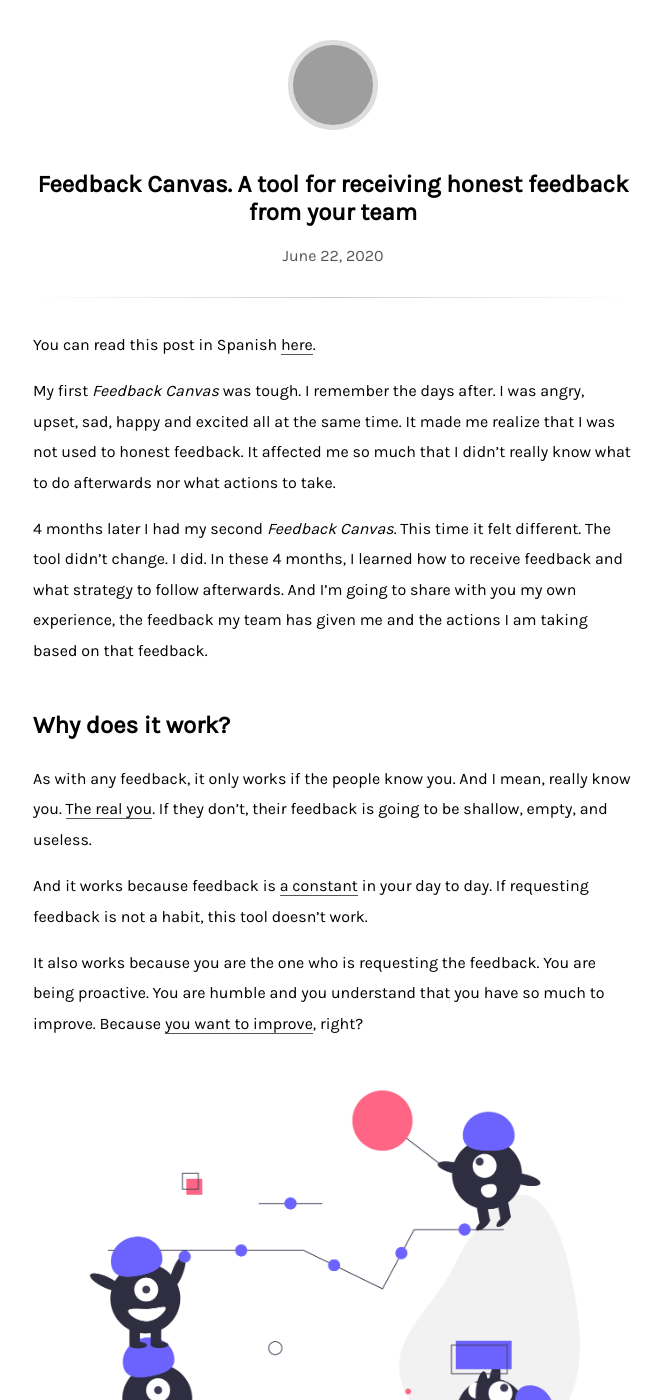
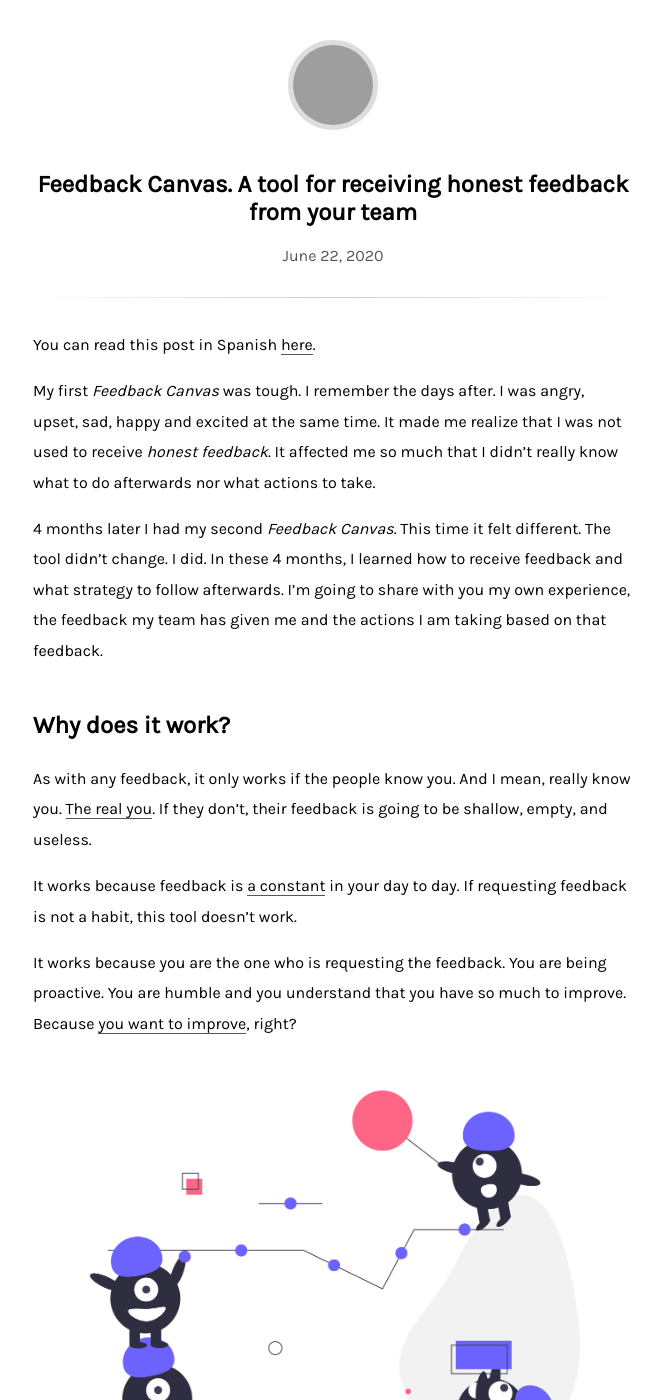
Before and after one commit to stanete/stanete.github.io, a Jekyll site: the page built from _posts/2020-06-22-feedback-canvas.md, in a window 1280 px wide and 1400 px high. Shown: the whole window, without its empty margins (307-969 px from the left). Built offline with Jekyll 4.4.1, drawn with Linux system fonts in a browser that asks for light colours; comment, search, counter and statistics services are not loaded; some of the changed text lies outside the part shown; grey boxes are pictures that could not be loaded.

Commit message:
Make some adjustments to the English version

```diff
--- a/_posts/2020-06-22-feedback-canvas.md
+++ b/_posts/2020-06-22-feedback-canvas.md
@@ -9,23 +9,23 @@
 
 You can read this post in Spanish [here](/es/feedback-canvas).
 
-My first _Feedback Canvas_ was tough. I remember the days after. I was angry, upset, sad, happy and excited all at the same time. It made me realize that I was not used to honest feedback. It affected me so much that I didn’t really know what to do afterwards nor what actions to take.
+My first _Feedback Canvas_ was tough. I remember the days after. I was angry, upset, sad, happy and excited at the same time. It made me realize that I was not used to receive _honest feedback_. It affected me so much that I didn’t really know what to do afterwards nor what actions to take.
 
-4 months later I had my second _Feedback Canvas_. This time it felt different. The tool didn’t change. I did. In these 4 months, I learned how to receive feedback and what strategy to follow afterwards. And I’m going to share with you my own experience, the feedback my team has given me and the actions I am taking based on that feedback.
+4 months later I had my second _Feedback Canvas_. This time it felt different. The tool didn’t change. I did. In these 4 months, I learned how to receive feedback and what strategy to follow afterwards. I’m going to share with you my own experience, the feedback my team has given me and the actions I am taking based on that feedback.
 
 ## Why does it work?
 
 As with any feedback, it only works if the people know you. And I mean, really know you. [The real you](https://youtu.be/qg0_FinB6EE). If they don’t, their feedback is going to be shallow, empty, and useless.
 
-And it works because feedback is [a constant](https://www.youtube.com/watch?v=iUaHMOWRYpI) in your day to day. If requesting feedback is not a habit, this tool doesn’t work.
+It works because feedback is [a constant](https://www.youtube.com/watch?v=iUaHMOWRYpI) in your day to day. If requesting feedback is not a habit, this tool doesn’t work.
 
-It also works because you are the one who is requesting the feedback. You are being proactive. You are humble and you understand that you have so much to improve. Because [you want to improve](https://www.youtube.com/watch?v=0iGYp3vTabU), right?
+It works because you are the one who is requesting the feedback. You are being proactive. You are humble and you understand that you have so much to improve. Because [you want to improve](https://www.youtube.com/watch?v=0iGYp3vTabU), right?
 
 ![](/images/good_team.png)
 
 ## What is _Feedback Canvas_?
 
-Basically, you put a bunch of people together in a room to give you the most honest feedback of your life. Hopefully. It’s kind of an [Intervention](https://www.youtube.com/watch?v=sNAbnnHKZFE) but requested by yourself. The format is very similar to a retrospective but you are the subject.
+Basically, you put a bunch of people together in a room to give you the most honest feedback of your life. Hopefully. It’s kind of an [Intervention](https://www.youtube.com/watch?v=sNAbnnHKZFE) but requested by yourself. The format is very similar to a retrospective but you are the subject the team is analyzing.
 
 In Creditas, where I currently "work", we give feedback grouped in 7 categories, which happen to be the principles on which the company's culture is built on: **Love our customers**, **Brutally Honest**, **Learn Fast**, **Thinking like Owners**, **True Team Players**, **Technical Knowledge**, **Warriors and Play to Win**. We also take into account what is expected from somebody in your role. [Here](https://www.patkua.com/blog/the-definition-of-a-tech-lead/) you can find an example of what is expected from a Tech Lead. Change all this to what suits your context.
 
@@ -148,8 +148,8 @@
 
 ## Wrapping up
 
-_Feedback Canvas_ is a tool and, as any tool, it has to be adapted to your context. [Here](https://medium.com/@reinaldocamargo/feedback-canvas-2-0-2f2040aa4a49) you can find another post explaining it and [here](https://medium.com/@reinaldocamargo/a-feedback-canvas-real-implementation-6fb8e65b0253) you can find a different implementation of it.
+_Feedback Canvas_ is a tool and, as any tool, you need to adapt it to your context. [Here](https://medium.com/@reinaldocamargo/feedback-canvas-2-0-2f2040aa4a49) you can find another post explaining it differently and [here](https://medium.com/@reinaldocamargo/a-feedback-canvas-real-implementation-6fb8e65b0253) you can find a different implementation of it.
 
-The first sessions will be messy and you won’t see the value of it immediately. Probably. Most companies are not used to give honest and direct feedback and a _Feedback Canvas_ session may seem as a lot to begin with. But you need to start somewhere.
+The first sessions will be messy and you won’t see its the value immediately. Probably. Most companies are not used to give honest and direct feedback. A _Feedback Canvas_ session may seem as a lot to begin with. But you need to start somewhere.
 
 Huge thanks to [undraw.com](https://undraw.co) for the illustrations. You can subscribe to my newsletter **With a grain of salt** and receive an email with updates from time to time.
```
